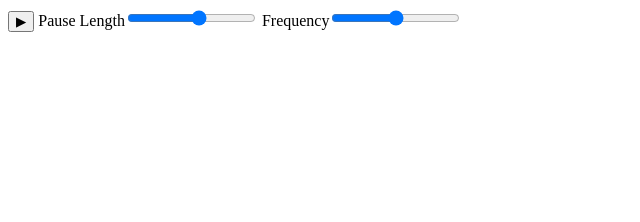
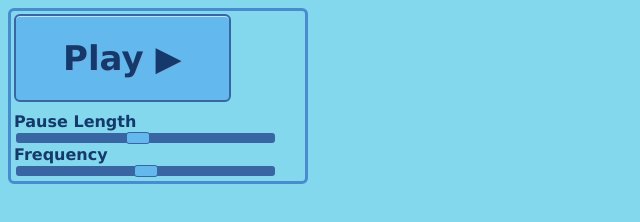
Before and after one commit to Willyfrog/jsemdr, a plain HTML site: page index.html in a window 1280 px wide. Shown: the whole page, without its empty margins (0-640 px from the left). Drawn offline with Linux system fonts and the light colour scheme.

Commit message:
añadido estilo, correccion de cambio de freq. sin osciloscopio

```diff
--- a/index.html
+++ b/index.html
@@ -1,12 +1,17 @@
 <html>
 <head>
-	<script type="text/javascript" src="./jsemdr.js"></script>
+  <link href="style.css" rel="stylesheet" type="text/css">
+  <script type="text/javascript" src="./jsemdr.js"></script>
 </head>
 <body>
-<button id="play" onclick="switch_play()">&#9654;</button>
-
-
-<label>Pause Length</label><input type="range" id="pause_value" min="0.5" max="4" value="2" onchange="change_pause()"/>
-<label>Frequency</label><input type="range" id="freq_value" min="400" max="600" value="500" onchange="change_frequency()"/>
+<div id="panel">
+  <button class="playbutton" id="play" onclick="switch_play()">Play &#9654;</button>
+  <div id="sliders">
+    <label>Pause Length</label>
+    <input type="range" id="pause_value" min="0.25" max="4" value="2" step="0.25" onchange="change_pause()"/>
+    <label>Frequency</label>
+    <input type="range" id="freq_value" min="400" max="600" value="500" onchange="change_frequency()"/>
+  </div>
+</div>
 </body>
 </html>
--- a/jsemdr.js
+++ b/jsemdr.js
@@ -103,7 +103,9 @@ var Beeper = function (play_seconds, wait_seconds, frequency) {
 
   this.change_frequency = function (new_freq) {
     this.frequency = new_freq;
-    this.osc.frequency.value = new_freq;
+    if (this.osc != null) {
+	this.osc.frequency.value = new_freq;
+    }
   };
 
 };
@@ -141,11 +143,11 @@ function switch_play() {
   if (next_play) {
     start();
     //btn.innerHTML = "&#9642;";
-    btn.innerHTML = "&#9724;";
+    btn.innerHTML = "Stop &#9724;";
   }
   else {
     stop();
-    btn.innerHTML = "&#9654;";
+    btn.innerHTML = "Play &#9654;";
   }
   next_play = !next_play;
 }
--- /dev/null
+++ b/style.css
@@ -0,0 +1,74 @@
+input[type="range"] {
+    -webkit-appearance: none;
+    background-color: #3866a3;
+    height: 10px;
+    width: 90%;
+    max-width: 280px;
+    -moz-border-radius:3px;
+    -webkit-border-radius:3px;
+}
+
+input[type="range"]::-webkit-slider-thumb {
+    -webkit-appearance: none;
+    position: relative;
+    z-index: 1;
+    width: 24px;
+    height: 12px;
+    background-color: #63b8ee;
+    -moz-border-radius:3px;
+    -webkit-border-radius:3px;
+    border: 1px solid #3866a3;
+}
+label {
+    display: block;
+    font-family:Verdana;
+    font-size:16px;
+    font-weight:bold;
+    color:#14396a;
+}
+
+.playbutton {
+	-moz-box-shadow:inset 0px 1px 0px 0px #bee2f9;
+	-webkit-box-shadow:inset 0px 1px 0px 0px #bee2f9;
+	box-shadow:inset 0px 1px 0px 0px #bee2f9;
+	background-color:#63b8ee;
+	-moz-border-radius:6px;
+	-webkit-border-radius:6px;
+	border-radius:6px;
+	border:2px solid #3866a3;
+	display:inline-block;
+	color:#14396a;
+	font-family:Verdana;
+	font-size:34px;
+	font-weight:bold;
+	padding:22px 47px;
+	text-decoration:none;
+	text-shadow:1px 1px 0px #7cacde;
+}
+.playbutton:hover {
+	background-color:#468ccf;
+}
+.playbutton:active {
+	position:relative;
+	top:1px;
+}
+
+div#panel {
+    box-sizing: border-box;
+    padding: 3px;
+    width:90%;
+    max-width:300px;
+    border: 3px solid #468ccf;
+    -moz-border-radius:6px;
+    -webkit-border-radius:6px;
+    border-radius:6px;
+}
+
+div#sliders {
+    box-sizing: border-box;
+    margin-top: 10px;
+}
+
+body {
+    background-color:#83d8ee;
+}
```
